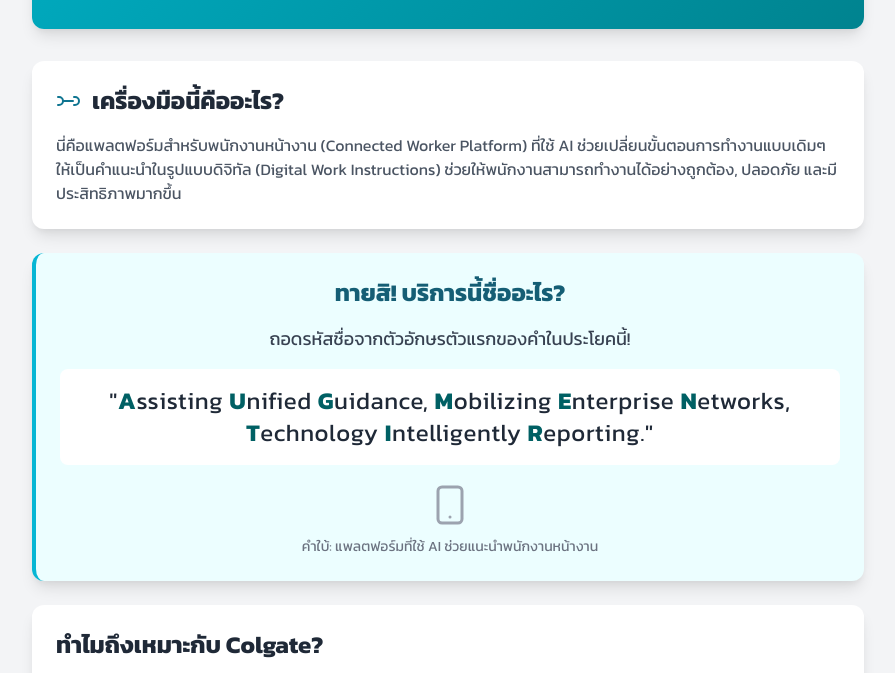
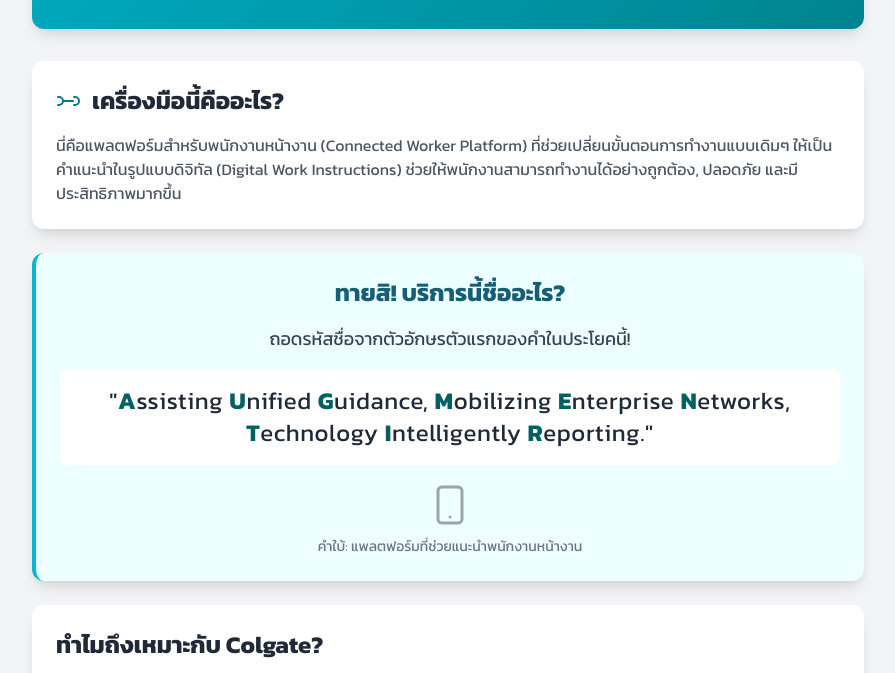
Before and after one commit to suppawoot-SK/demo_github_deploy, a plain HTML site: page 18.html in a window 1280 px wide. Shown: the part 127-800 px from the top of the page, without its empty margins (192-1087 px from the left). Drawn offline with nearby package versions, Linux system fonts and the light colour scheme.

Commit message:
fix wording

```diff
--- a/18.html
+++ b/18.html
@@ -44,7 +44,7 @@
                     เครื่องมือนี้คืออะไร?
                 </h2>
                 <p class="text-gray-600">
-                    นี่คือแพลตฟอร์มสำหรับพนักงานหน้างาน (Connected Worker Platform) ที่ใช้ AI ช่วยเปลี่ยนขั้นตอนการทำงานแบบเดิมๆ ให้เป็นคำแนะนำในรูปแบบดิจิทัล (Digital Work Instructions) ช่วยให้พนักงานสามารถทำงานได้อย่างถูกต้อง, ปลอดภัย และมีประสิทธิภาพมากขึ้น
+                    นี่คือแพลตฟอร์มสำหรับพนักงานหน้างาน (Connected Worker Platform) ที่ช่วยเปลี่ยนขั้นตอนการทำงานแบบเดิมๆ ให้เป็นคำแนะนำในรูปแบบดิจิทัล (Digital Work Instructions) ช่วยให้พนักงานสามารถทำงานได้อย่างถูกต้อง, ปลอดภัย และมีประสิทธิภาพมากขึ้น
                 </p>
             </div>
 
@@ -63,7 +63,7 @@
                     <svg xmlns="http://www.w3.org/2000/svg" class="h-12 w-12 mx-auto text-gray-400" fill="none" viewBox="0 0 24 24" stroke="currentColor" stroke-width="1.5">
                        <path stroke-linecap="round" stroke-linejoin="round" d="M12 18h.01M8 21h8a2 2 0 002-2V5a2 2 0 00-2-2H8a2 2 0 00-2 2v14a2 2 0 002 2z" />
                     </svg>
-                    <p class="text-sm text-gray-500 mt-2">คำใบ้: แพลตฟอร์มที่ใช้ AI ช่วยแนะนำพนักงานหน้างาน</p>
+                    <p class="text-sm text-gray-500 mt-2">คำใบ้: แพลตฟอร์มที่ช่วยแนะนำพนักงานหน้างาน</p>
                 </div>
             </div>
 
```
